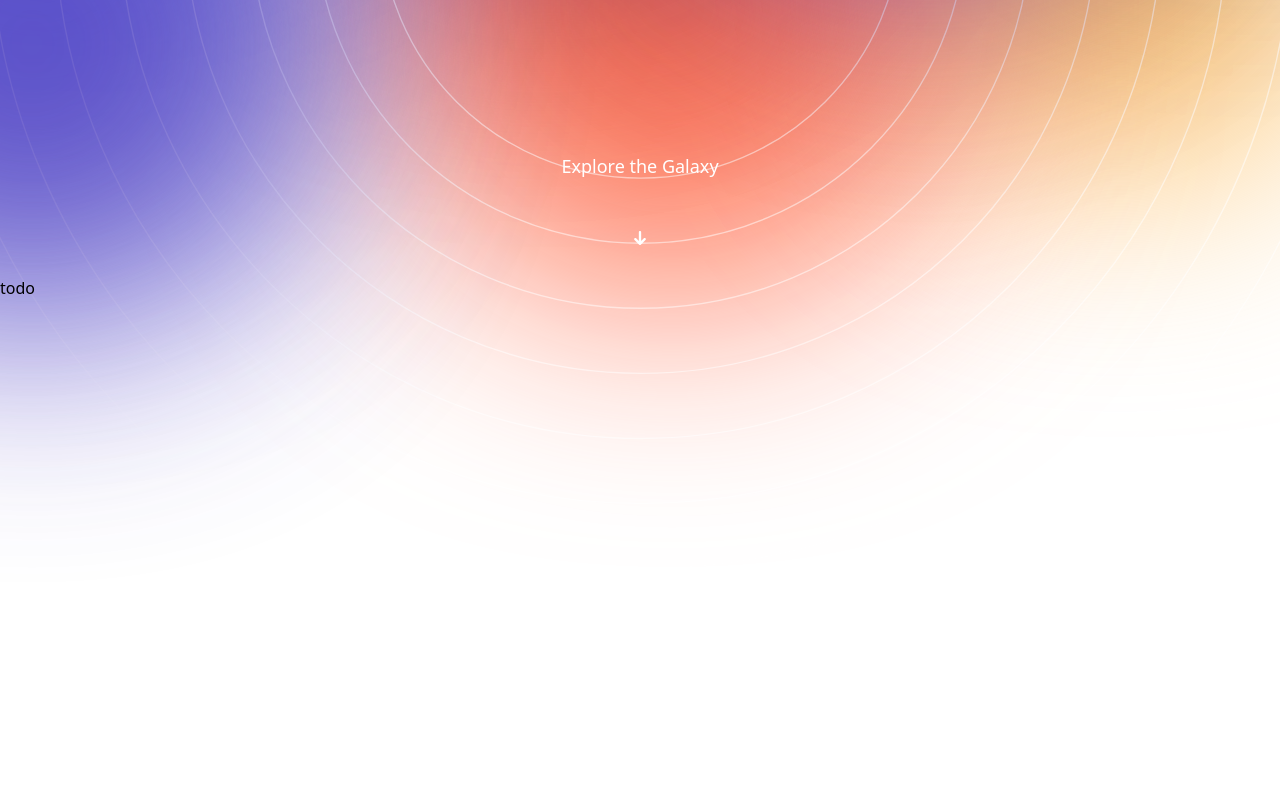
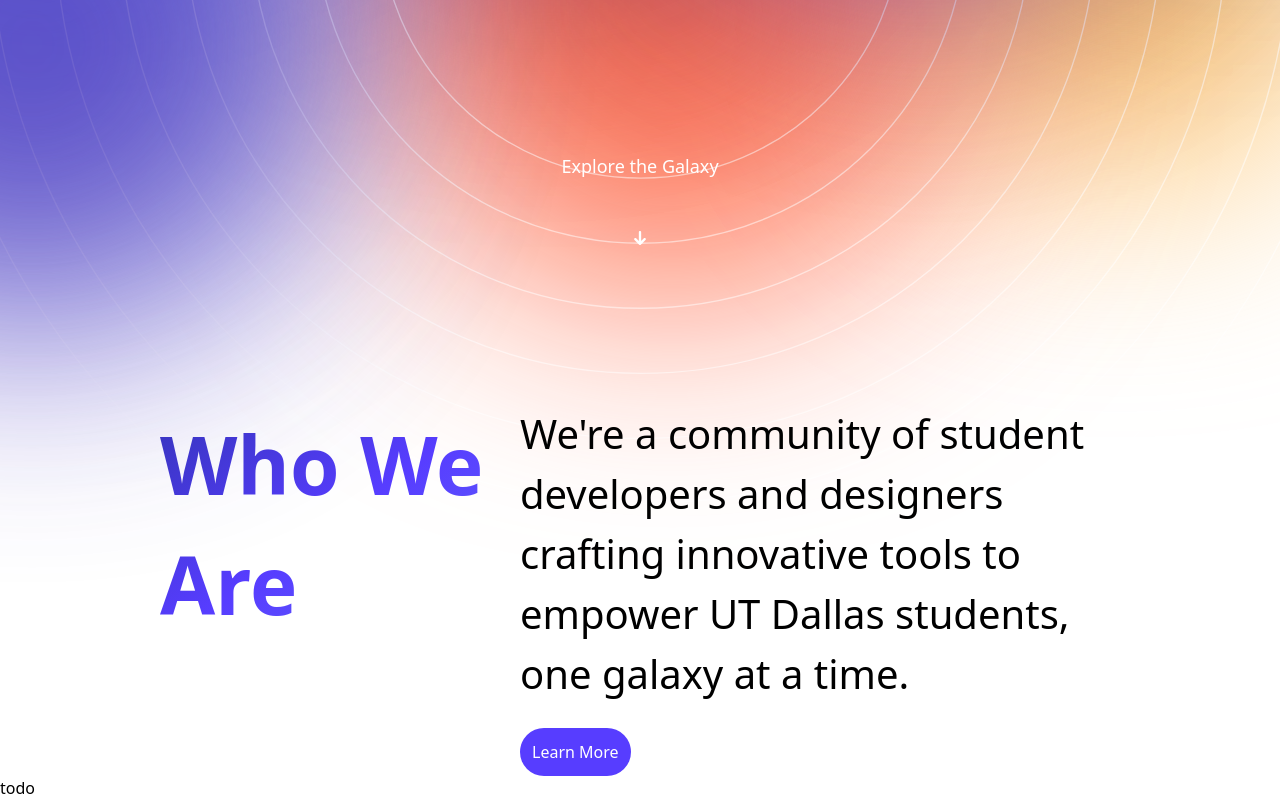
Before and after one commit to UTDNebula/website-v2, a Next.js app: page / in a window 1280 px wide. Shown: the part 524-1324 px from the top of the page. Before the commit the page ends 1159 px from the top, so only its background shows below. Built offline with nearby package versions, Linux system fonts and the light colour scheme.

Commit message:
Start working on the who we are section

```diff
--- /dev/null
+++ b/src/components/WhoWeAre.tsx
@@ -0,0 +1,22 @@
+function WhoWeAre() {
+  return (
+    <div className="xl:pt-32 px-40 flex justify-between">
+      <div className="w-[340px]">
+        <h1 className="font-inter font-bold text-[80px] text-transparent bg-clip-text bg-gradient-to-br from-[#3634BB] via-[#573DFF] to-[#6166FA]">
+          Who We Are
+        </h1>
+      </div>
+      <div>
+        <h3 className="font-inter text-[40px] w-[600px]">
+          We&apos;re a community of student developers and designers crafting
+          innovative tools to empower UT Dallas students, one galaxy at a time.
+        </h3>
+        <button className="mt-6 p-3 text-white bg-[#573DFF] rounded-full hover:bg-[#3634BB] transition-colors">
+          Learn More
+        </button>
+      </div>
+    </div>
+  );
+}
+
+export default WhoWeAre;
--- a/src/pages/index.tsx
+++ b/src/pages/index.tsx
@@ -4,6 +4,7 @@
 import Blob from "@/components/Blob";
 import Footer from "@/components/Footer";
 import Arrow from "@/../public/arrow.svg";
+import WhoWeAre from "@/components/WhoWeAre";
 
 const Header = () => (
   <div className="h-screen">
@@ -55,7 +56,7 @@
 const Home = () => (
   <div>
     <Header />
-    {/* <div>who we are</div> */}
+    <WhoWeAre />
     {/* <div>projects</div> */}
     {/* <div>projects</div> */}
     {/* <div>testimonials</div> */}
```
